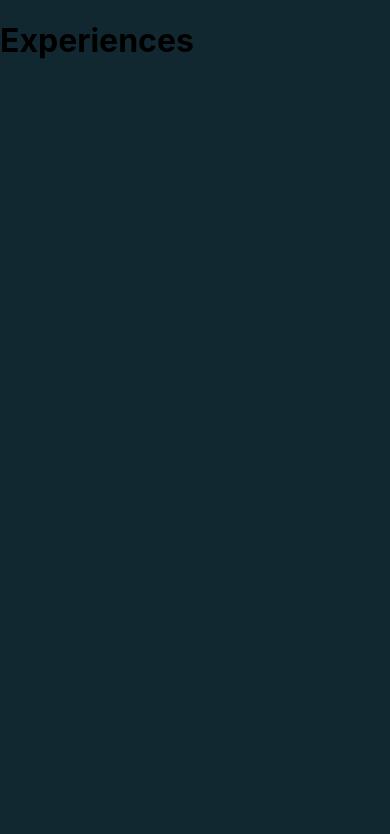
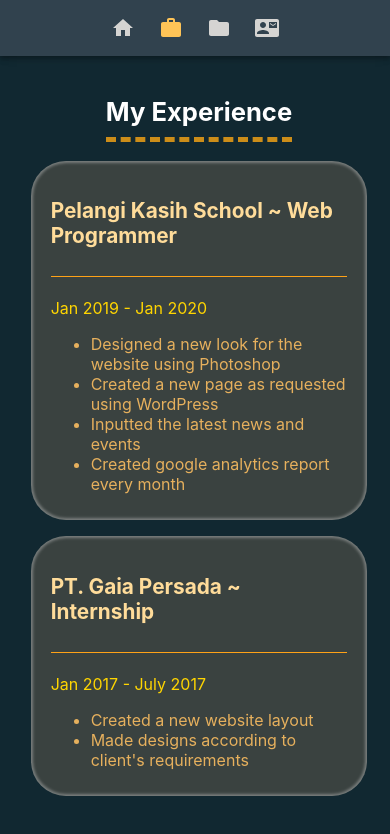
Before and after one commit to antonius-claudio/portfolio, a React (Create React App) app in the folder client/: page /experience in a window 390 px wide. Shown: the top 834 px of the page. Built offline with nearby package versions, Linux system fonts and the light colour scheme.

Commit message:
update experience

```diff
--- a/client/src/App.js
+++ b/client/src/App.js
@@ -6,7 +6,7 @@
 import Experiences from './pages/Experiences';
 import Contact from './pages/Contact';
 import NotFound from './pages/NotFound';
-// import NavigationBar from './components/NavigationBar';
+import NavigationBar from './components/NavigationBar';
 import './assets/css/style.css';
 import Grid from '@material-ui/core/Grid';
 const routes = [
@@ -45,7 +45,7 @@
 function App() {
   return (
     <Router>
-        {/* <NavigationBar /> */}
+        <NavigationBar />
         <Grid container spacing={1} style={{margin: 'auto'}}>
           <AppRouter />
         </Grid>
--- a/client/src/assets/css/style.css
+++ b/client/src/assets/css/style.css
@@ -31,12 +31,6 @@
     color: #ffc457;
 }
 
-@media only screen and (max-width: 960px) {
-    .desktopMenu {
-      display: none;
-    }
-}
-
 .mobileMenu {
     display: none;
 }
@@ -49,35 +43,14 @@
     color: #ffc457;
 }
 
-@media only screen and (max-width: 960px) {
-    .mobileMenu {
-        display: contents;
-    }
-
-}
-
 .image404 {
     width: 30%;
 }
 
-@media only screen and (max-width: 960px) {
-    .image404 {
-        width: 80%;
-    }
-
-}
-
 .containerOutside {
-    padding: 9% 5%;
+    padding: 7% 5%;
     align-items: flex-end;
     justify-content: center;
-}
-
-@media only screen and (max-width: 960px) {
-    .containerOutside {
-      justify-content: center;
-      padding: 10% 3%;
-    }
 }
 
 .containerBox {
@@ -132,7 +105,6 @@
     text-shadow: 1px 1px 3px #2446ff;
 }
 
-
 .responsive {
     width: 100%;
 }
@@ -142,6 +114,8 @@
 }
 
 .imageDio {
+    -webkit-box-shadow: 0px 0px 3px 3px rgba(255, 255, 255, 0.75), 0px -1px 16px 6px rgba(255, 255, 255, 0.75);
+    -moz-box-shadow: 0px 0px 3px 3px rgba(255, 255, 255, 0.75), 0px -1px 16px 6px rgba(255, 255, 255, 0.75);
     box-shadow: 0px 0px 3px 3px rgba(255, 255, 255, 0.75), 0px -1px 16px 6px rgba(255, 255, 255, 0.75);
     border-radius: 1000px;
 }
@@ -150,7 +124,101 @@
     transform: scale(1.1);
 }
 
+.buttonWhoAmI {
+    margin-top: 3%;
+}
+
+.buttonWhoAmI a button {
+    background-color: #fde286;
+    border: none;
+    border-radius: 3px;
+    padding: 10px;
+    color: #90081a;
+    font-weight: bold;
+}
+
+.buttonWhoAmI a button:hover {
+    -webkit-box-shadow: 0px 0px 2px 2px rgba(255, 244, 244, 0.75);
+    -moz-box-shadow: 0px 0px 2px 2px rgba(255, 244, 244, 0.75);
+    box-shadow: 0px 0px 2px 2px rgba(255, 244, 244, 0.75);
+}
+
+.textExperience {
+    color: #ffffff;
+    font-size: 2em;
+    /* width: max-content; */
+    /* vertical-align: top; */
+    /* display: inline-block; */
+    padding-bottom: 10px;
+    border-bottom: 5px dashed #cc8d19;
+}
+
+.textExperience h3 {
+    margin-block-start: 0em;
+    margin-block-end: 0em;
+}
+
+.containExperience {
+    margin-left: 1%;
+}
+
+.boxCardExperience {
+    border-radius: 35px;
+    padding: 10px 20px;
+    background-color: #8a775f57;
+    margin-bottom: 2% !important;
+    color: #ffdc9a;
+    -webkit-box-shadow: inset 0px 0px 3px 2px rgba(218, 218, 218, 0.4);
+    -moz-box-shadow: inset 0px 0px 3px 2px rgba(218, 218, 218, 0.4);
+    box-shadow: inset 0px 0px 3px 2px rgba(218, 218, 218, 0.4);
+}
+
+.boxCardExperience h4 {
+    font-size: 1.3em;
+}
+
+.boxCardExperience span {
+    color: #ffd500;
+}
+
+.boxCardExperience li {
+    color: #e6b05d;
+}
+
+.expOnly {
+    align-items: flex-start;
+}
+
+.lineDivider {
+    background-color: #ffa217 !important;
+    margin-bottom: 1.3em !important;
+}
+
+@media only screen and (max-width: 1280px) {
+    .textExperience h3 {
+        font-size: 0.8em;
+        text-align: center;
+    }
+}
+
 @media only screen and (max-width: 960px) {
+    .desktopMenu {
+        display: none;
+    }
+
+    .mobileMenu {
+        display: contents;
+    }
+
+    .image404 {
+        width: 80%;
+    }
+
+    .containerOutside {
+        justify-content: center;
+        padding: 10% 3%;
+    }
+
     .containerBox {
         justify-content: center;
     }
@@ -169,7 +237,7 @@
     }
 
     .imText {
-        font-size: 2em;
+        font-size: 1.5em;
     }
 
     .imaText {
@@ -180,4 +248,14 @@
     .containerImageDio {
         padding: 0% 20%;
     }
+
+    .containExperience {
+        margin-left: 5%;
+        margin-right: 5%;
+        margin-top: 5%;
+    }
+
+    .boxCardExperience {
+        margin-bottom: 5% !important;
+    }
 }
--- /dev/null
+++ b/client/src/components/CardExperience.js
@@ -0,0 +1,26 @@
+import React from 'react';
+import Grid from '@material-ui/core/Grid';
+import Divider from '@material-ui/core/Divider';
+
+export default function CardExperience(props) {
+    return (
+        <>
+            <Grid item lg={12} md={12} sm={12} className='boxCardExperience'>
+                <h4>
+                    {props.experience.company} ~ {props.experience.title}
+                </h4>
+                <Divider className='lineDivider' />
+                <span>
+                    {props.experience.date}
+                </span>
+                <ul>
+                    {
+                        props.experience.jobDesks.map(job => (
+                            <li>{job}</li>
+                        ))
+                    }
+                </ul>
+            </Grid>
+        </>
+    )
+};
--- a/client/src/components/NavigationBar.js
+++ b/client/src/components/NavigationBar.js
@@ -4,7 +4,7 @@
 import Button from '@material-ui/core/Button';
 import IconButton from '@material-ui/core/IconButton';
 import HomeIcon from '@material-ui/icons/Home';
-import FaceIcon from '@material-ui/icons/Face';
+// import FaceIcon from '@material-ui/icons/Face';
 import WorkIcon from '@material-ui/icons/Work';
 import FolderIcon from '@material-ui/icons/Folder';
 import ContactMailIcon from '@material-ui/icons/ContactMail';
@@ -34,13 +34,13 @@
                             <Button color="inherit" >Home</Button>
                         }
                         </Link>
-                        <Link to='/profile'>
+                        {/* <Link to='/profile'>
                         {url === '/profile' ?
                             <Button color="inherit" className='activePage'>Profile</Button>
                         :
                             <Button color="inherit" >Profile</Button>
                         }
-                        </Link>
+                        </Link> */}
                         <Link to='/experience'>
                         {url === '/experience' ?
                             <Button color="inherit" className='activePage'>Experience</Button>
@@ -73,7 +73,7 @@
                         }
                         </IconButton>
                     </Link>
-                    <Link to='/profile'>
+                    {/* <Link to='/profile'>
                         <IconButton>
                         {url === '/profile' ?
                             <FaceIcon className='activePageMobile'/>
@@ -81,7 +81,7 @@
                             <FaceIcon />
                         }
                         </IconButton>
-                    </Link>
+                    </Link> */}
                     <Link to='/experience'>
                         <IconButton>
                         {url === '/experience' ?
--- a/client/src/pages/Experiences.js
+++ b/client/src/pages/Experiences.js
@@ -1,9 +1,50 @@
-import React from 'react';
+import React, { useState, useEffect } from 'react';
+import Grid from '@material-ui/core/Grid';
+import CardExperience from '../components/CardExperience';
+export default function Experiences () {
+    let [experiences, setExperiences] = useState([]);
 
-export default function Experiences () {
+    useEffect(() => {
+        setExperiences([
+            {
+                company : 'Pelangi Kasih School',
+                date : 'Jan 2019 - Jan 2020',
+                title : 'Web Programmer',
+                jobDesks : [
+                    'Designed a new look for the website using Photoshop',
+                    'Created a new page as requested using WordPress',
+                    'Inputted the latest news and events',
+                    'Created google analytics report every month'
+                ]
+            },
+            {
+                company : 'PT. Gaia Persada',
+                date : 'Jan 2017 - July 2017',
+                title : 'Internship',
+                jobDesks : [
+                    'Created a new website layout',
+                    "Made designs according to client's requirements"
+                ]
+            },
+        ])
+    }, []);
+
     return (
         <>
-            <h1>Experiences</h1>
+            <Grid container xs={12} className='containerOutside expOnly'>
+                <Grid item lg={2} md={2} sm={12} className='boxExperience'>
+                    <div className='textExperience'>
+                        <h3>My Experience</h3>
+                    </div>
+                </Grid>
+                <Grid container lg={6} md={6} sm={12} className='containExperience'>
+                    {
+                        experiences.map((experience, index) => (
+                            <CardExperience key={index} experience={experience} />
+                        ))
+                    }
+                </Grid>
+            </Grid>
         </>
     )
 }
--- a/client/src/pages/Home.js
+++ b/client/src/pages/Home.js
@@ -1,5 +1,6 @@
 import React from 'react';
 import Grid from '@material-ui/core/Grid';
+import { Link } from 'react-router-dom';
 
 export default function Home () {
 
@@ -24,6 +25,13 @@
                         <div className='imaText'>
                             a software engineer, who can help you to create a website or application in accordance with your imagination.
                         </div>
+                        <div className='buttonWhoAmI'>
+                            <Link to='/experience'>
+                                <button>
+                                    Where I've been
+                                </button>
+                            </Link>
+                        </div>
                     </Grid>
                 </Grid>
             </Grid>
--- a/client/src/pages/Profile.js
+++ b/client/src/pages/Profile.js
@@ -5,11 +5,16 @@
 export default function Profile () {
     return (
         <>
-            <Grid container xs={12} className='containerBox'>
-                <Grid item lg={4} sm={12} className='helloText'>
+            <Grid container xs={12} className='containerOutside'>
+                <Grid item lg={4} md={4} sm={8} className='containerImageDio'>
+                    <img src='/diocartoon.png' className='responsive imageDio' alt='claudio antonius'/>
+                </Grid>
+                <Grid container lg={6} md={6} sm={11} className='containerBox'>
+                {/* <Grid container xs={12} className='containerBox'> */}
+                    <Grid item lg={2} md={2} sm={12} className='helloText'>
                         HELLO
                     </Grid>
-                <Grid item lg={6} sm={12} className='descriptionText'>
+                    <Grid item lg={10} md={10} sm={12} className='descriptionText'>
                         <div className='imText'>
                             I'm
                         </div>
@@ -21,6 +26,7 @@
                         </div>
                     </Grid>
                 </Grid>
+            </Grid>
         </>
     )
 }
```
Also changed, not shown: 1 other file (tests, documents, lock files or other folders). Lines whose indentation alone changed are shown as unchanged.
